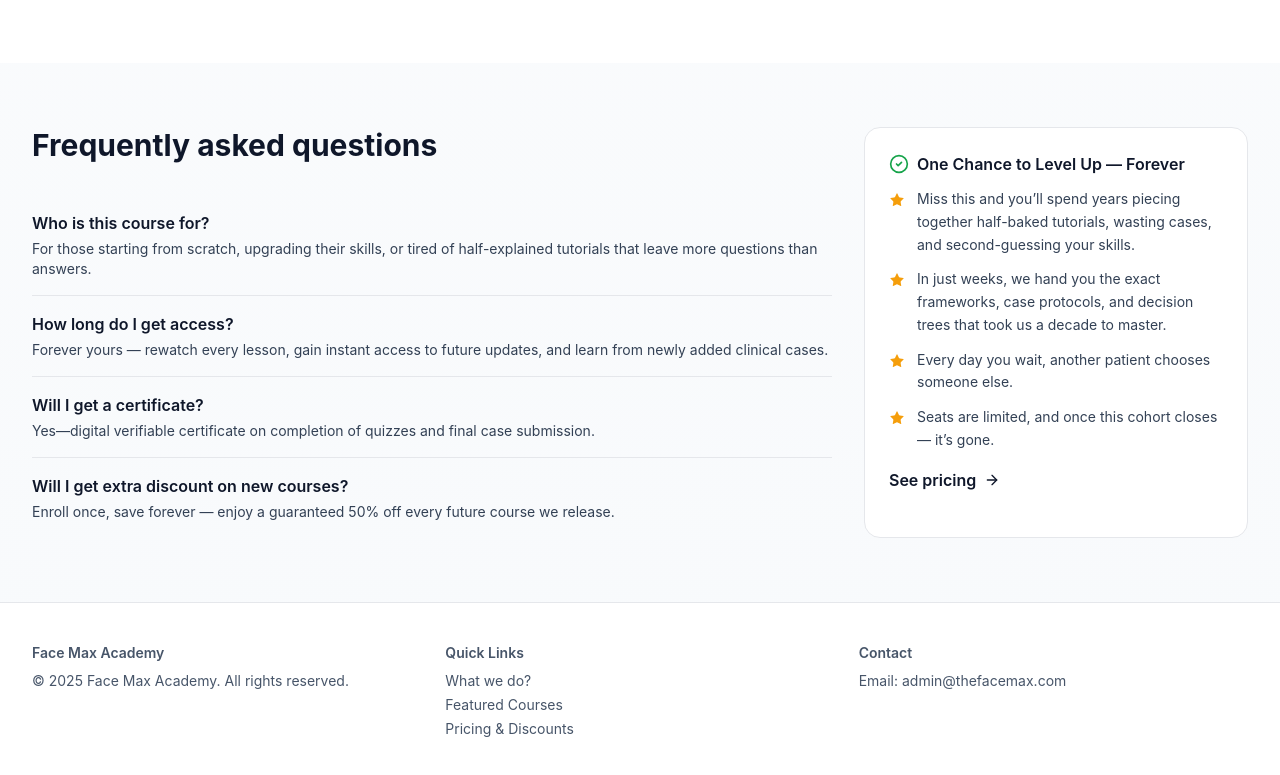
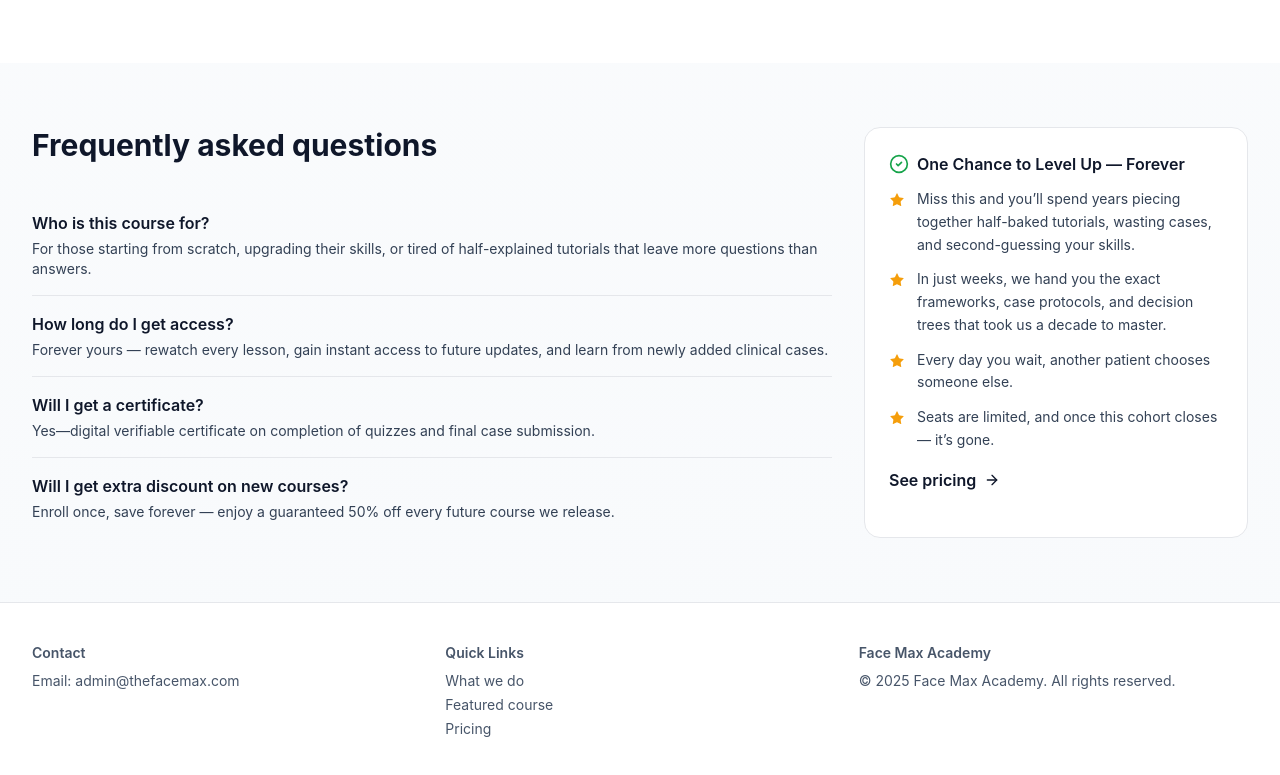
Before and after one commit to shubham4289/face-max-landing, a Next.js app: page / in a window 1280 px wide. Shown: the part 4231-5006 px from the top of the page. Built offline with nearby package versions, Linux system fonts and the light colour scheme.

Commit message:
Update page.tsx

```diff
--- a/app/page.tsx
+++ b/app/page.tsx
@@ -568,30 +568,31 @@ export default function Page() {
   {/* Footer */}
 <footer className="py-10 border-t bg-white">
   <div className="mx-auto max-w-7xl px-4 sm:px-6 lg:px-8 text-sm text-slate-600 grid md:grid-cols-3 gap-6">
+    {/* Column 1 — Contact (moved here) */}
+    <div id="contact">
+      <div className="font-semibold">Contact</div>
+      <div className="mt-2 text-sm">Email: admin@thefacemax.com</div>
+      {/* If you also show email elsewhere, you can add it here too */}
+      {/* <div className="mt-1 text-sm">Email: admin@thefacemax.com</div> */}
+    </div>
+
+    {/* Column 2 — Quick Links (unchanged) */}
+    <div>
+      <div className="font-semibold">Quick Links</div>
+      <ul className="mt-2 space-y-1">
+        <li><a href="#what">What we do</a></li>
+        <li><a href="#featured">Featured course</a></li>
+        <li><a href="#pricing">Pricing</a></li>
+      </ul>
+    </div>
+
+    {/* Column 3 — Face Max Academy + © (moved here) */}
     <div>
       <div className="font-semibold">Face Max Academy</div>
       <div className="mt-2">
         © {new Date().getFullYear()} Face Max Academy. All rights reserved.
       </div>
     </div>
-          <div>
-            <div className="font-semibold">Quick Links</div>
-            <ul className="mt-2 space-y-1">
-              <li>
-                <a href="#what">What we do?</a>
-              </li>
-              <li>
-                <a href="#featured">Featured Courses</a>
-              </li>
-              <li>
-                <a href="#pricing">Pricing & Discounts</a>
-              </li>
-            </ul>
-          </div>
-          <div id="contact">
-            <div className="font-semibold">Contact</div>
-            <div className="mt-2 text-sm">Email: admin@thefacemax.com</div>
-          </div>
   </div>
 </footer>
     </div>
```
Lines whose indentation alone changed are shown as unchanged.
